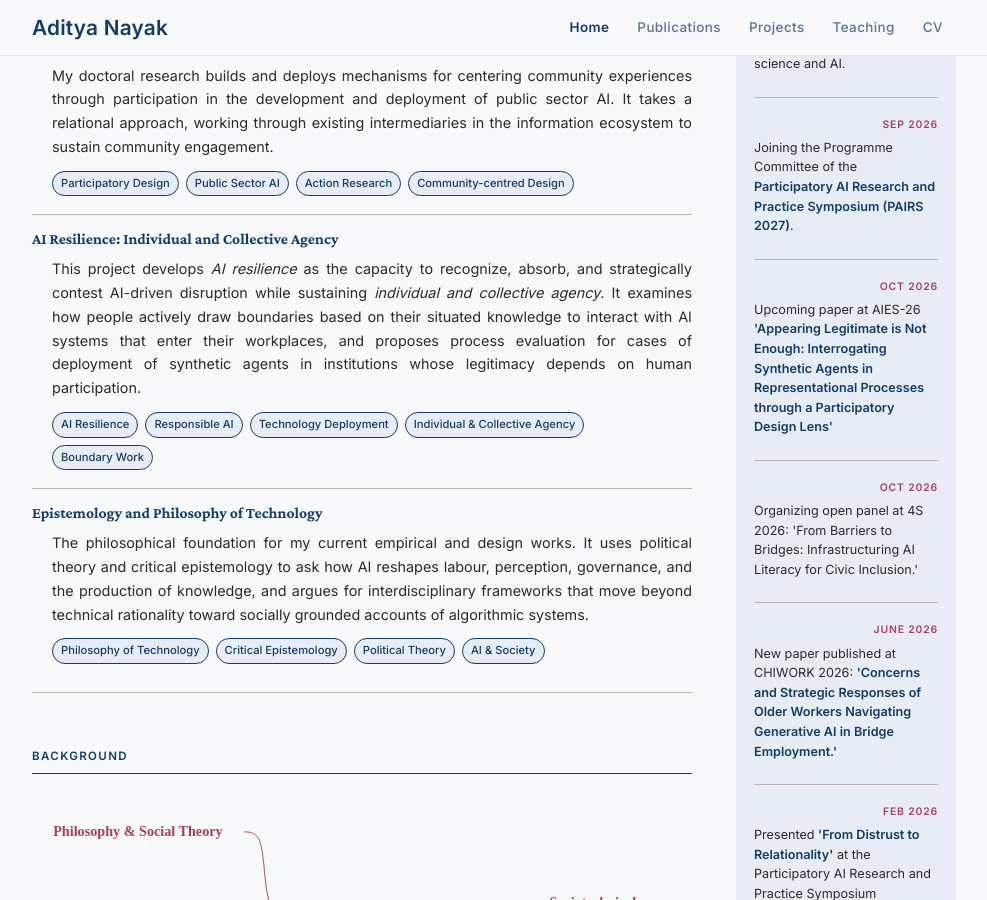
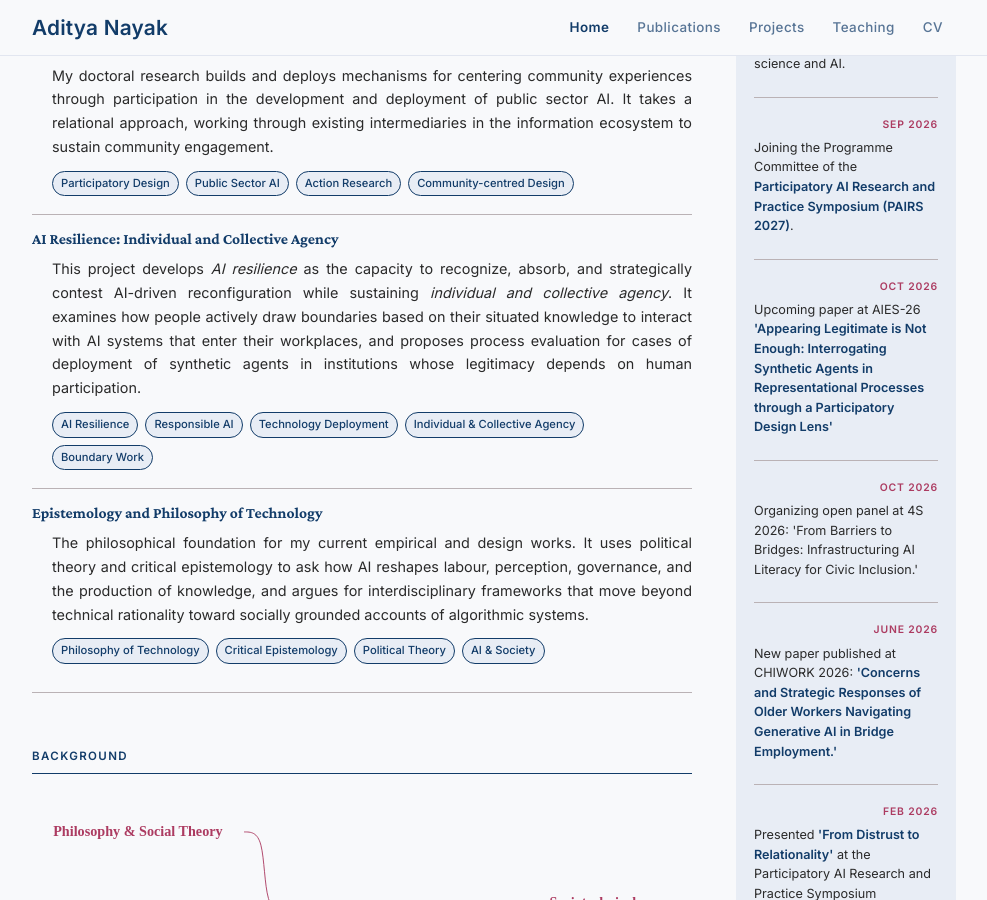
Before and after one commit to adityanayak-info/adityanayak-info.github.io, a Jekyll site: the page built from index.md, in a window 1280 px wide and 900 px high, scrolled down 846 px. Shown: the whole window, without its empty margins (146-1133 px from the left). Built offline with Jekyll 4.4.1, drawn with Linux system fonts in a browser that asks for light colours.

Commit message:
Update project description to replace 'disruption' with 'reconfiguration'

```diff
--- a/index.md
+++ b/index.md
@@ -22,7 +22,7 @@ My work develops <em>participatory design for responsible technologies</em> acro
 <div class="hp-row">
 <div class="hp-title">AI Resilience: Individual and Collective Agency</div>
 <div class="hp-body">
-<p>This project develops <em>AI resilience</em> as the capacity to recognize, absorb, and strategically contest AI-driven disruption while sustaining <em>individual and collective agency</em>. It examines how people actively draw boundaries based on their situated knowledge to interact with AI systems that enter their workplaces, and proposes process evaluation for cases of deployment of synthetic agents in institutions whose legitimacy depends on human participation.</p>
+<p>This project develops <em>AI resilience</em> as the capacity to recognize, absorb, and strategically contest AI-driven reconfiguration while sustaining <em>individual and collective agency</em>. It examines how people actively draw boundaries based on their situated knowledge to interact with AI systems that enter their workplaces, and proposes process evaluation for cases of deployment of synthetic agents in institutions whose legitimacy depends on human participation.</p>
 <div class="interest-tags">
 <span class="interest-tag">AI Resilience</span><span class="interest-tag">Responsible AI</span><span class="interest-tag">Technology Deployment</span><span class="interest-tag">Individual &amp; Collective Agency</span><span class="interest-tag">Boundary Work</span>
 </div>
```
